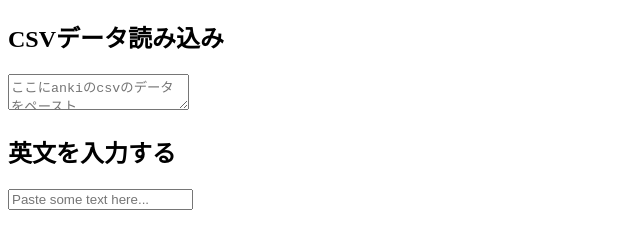
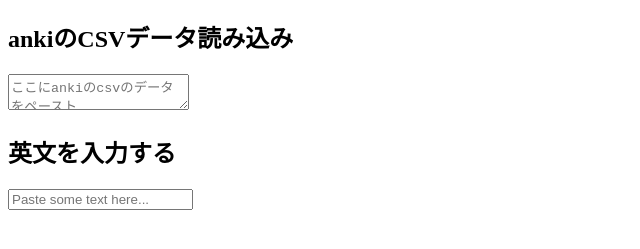
Before and after one commit to arataku/english-level-checker, a website: page index.html in a window 1280 px wide. Shown: the part 61-310 px from the top of the page, without its empty margins (0-640 px from the left). Drawn offline with Linux system fonts and the light colour scheme.

Commit message:
Fix: follow HTML5 semantics

```diff
--- a/index.html
+++ b/index.html
@@ -8,13 +8,19 @@
   <title>English-Level-Checker</title>
 </head>
 <body>
-  <h1>English-Level-Checker</h1>
+  <main>
+    <h1>English-Level-Checker</h1>
 
-  <h2>CSVデータ読み込み</h2>
-  <textarea id="anki_csv" placeholder="ここにankiのcsvのデータをペースト"></textarea>
+    <section class="import_anki_csv">
+      <h2>ankiのCSVデータ読み込み</h2>
+      <textarea id="anki_csv" placeholder="ここにankiのcsvのデータをペースト"></textarea>
+    </section>
 
-  <h2>英文を入力する</h2>
-  <input type="text" id="input" placeholder="Paste some text here...">
+    <section class="input_english">
+      <h2>英文を入力する</h2>
+      <input type="text" id="input" placeholder="Paste some text here...">
+    </section>
+  </main>
   <script src="build/main.js"></script>
 </body>
 </html>
```
